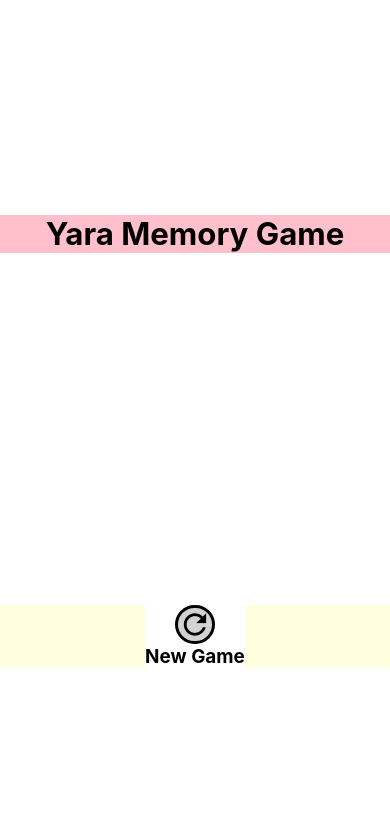
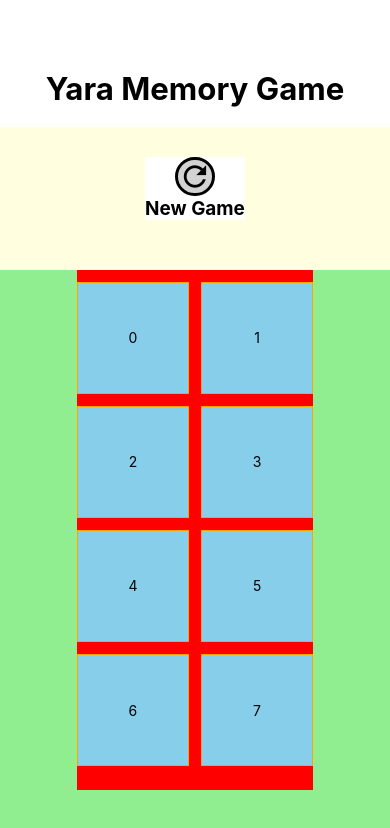
Before and after one commit to MarioVT13/memory-game, a React Native app: screen / in a window 390 px wide. Shown: the top 828 px of the page. Built offline with nearby package versions, Linux system fonts and the light colour scheme.

Commit message:
feat: added initial game area structure

```diff
--- /dev/null
+++ b/src/components/TitleHeader.tsx
@@ -0,0 +1,26 @@
+import { StyleSheet, Text, View } from "react-native";
+import { horizontalScale } from "../utils/ScalingUtil";
+
+export default function TitleHeader() {
+  return (
+    <View style={styles.parentContainer}>
+      <Text style={styles.title}>Yara Memory Game</Text>
+    </View>
+  );
+}
+
+const styles = StyleSheet.create({
+  parentContainer: {
+    height: "15%",
+    paddingTop: "20%",
+    alignItems: "center",
+    width: "100%",
+  },
+  title: {
+    position: "absolute",
+    bottom: "15%",
+    fontSize: horizontalScale(28),
+    fontWeight: "bold",
+    textAlign: "center",
+  },
+});
--- a/src/components/game/MemoryGameMain.tsx
+++ b/src/components/game/MemoryGameMain.tsx
@@ -15,9 +15,10 @@ export default function MemoryGameMain() {
 
 const styles = StyleSheet.create({
   parentContainer: {
+    height: "85%",
     width: "100%",
     backgroundColor: "lightyellow",
     alignItems: "center",
-    justifyContent: "space-around",
+    justifyContent: "flex-end",
   },
 });
--- /dev/null
+++ b/src/components/game/components/Card.tsx
@@ -0,0 +1,25 @@
+import { StyleSheet, Text, View } from "react-native";
+import { verticalScale } from "../../../utils/ScalingUtil";
+
+export default function Card({ item, index }: { item: number; index: number }) {
+  const middleMarginBetweenItems = index % 2 == 0 ? verticalScale(10) : 0;
+
+  return (
+    <View style={[styles.card, { marginRight: middleMarginBetweenItems }]}>
+      <Text>{item}</Text>
+    </View>
+  );
+}
+
+const styles = StyleSheet.create({
+  card: {
+    width: verticalScale(90),
+    height: verticalScale(90),
+    marginBottom: verticalScale(10),
+    justifyContent: "center",
+    alignItems: "center",
+    backgroundColor: "skyblue", // Just for visibility
+    borderColor: "orange",
+    borderWidth: 1,
+  },
+});
--- a/src/components/game/components/GameArea.tsx
+++ b/src/components/game/components/GameArea.tsx
@@ -1,16 +1,40 @@
-import { StyleSheet, Text, TouchableOpacity, View } from "react-native";
+import { FlatList, StyleSheet, Text, View } from "react-native";
 import Icon from "react-native-vector-icons/MaterialCommunityIcons";
-import { horizontalScale } from "../../../utils/ScalingUtil";
+import { horizontalScale, verticalScale } from "../../../utils/ScalingUtil";
+import Card from "./Card";
+
+type DataType = {};
 
 export default function GameArea() {
-  return <View style={styles.parentContainer}></View>;
+  const allCards = [...Array(8).keys()];
+
+  return (
+    <View style={styles.parentContainer}>
+      <FlatList
+        data={allCards}
+        renderItem={({ item, index }) => <Card index={index} item={item} />}
+        showsVerticalScrollIndicator={false}
+        numColumns={2}
+        contentContainerStyle={styles.flatListContainer}
+        // keyExtractor={(item: DataType, index: number) =>
+        //   `${item.id}_${index}`
+        // }
+      />
+    </View>
+  );
 }
 
 const styles = StyleSheet.create({
   parentContainer: {
     width: "100%",
+    height: "80%",
     backgroundColor: "lightgreen",
     alignItems: "center",
-    justifyContent: "center",
+  },
+
+  flatListContainer: {
+    alignItems: "center",
+    paddingVertical: "5%",
+    backgroundColor: "red",
   },
 });
--- a/src/components/game/components/NewGameButton.tsx
+++ b/src/components/game/components/NewGameButton.tsx
@@ -4,20 +4,29 @@ import { horizontalScale } from "../../../utils/ScalingUtil";
 
 export default function NewGameButton() {
   return (
-    <TouchableOpacity style={styles.parentContainer} onPress={() => {}}>
-      <View style={styles.newGameIcon}>
-        <Icon name={"refresh"} size={horizontalScale(30)} color={"#000"} />
-      </View>
-      <Text style={styles.newGameLabel}>New Game</Text>
-    </TouchableOpacity>
+    <View style={styles.parentContainer}>
+      <TouchableOpacity style={styles.newGameContainer} onPress={() => {}}>
+        <View style={styles.newGameIcon}>
+          <Icon name={"refresh"} size={horizontalScale(30)} color={"#000"} />
+        </View>
+        <Text style={styles.newGameLabel}>New Game</Text>
+      </TouchableOpacity>
+    </View>
   );
 }
 
 const styles = StyleSheet.create({
   parentContainer: {
+    height: "20%",
+    width: "100%",
+    alignItems: "center",
+    justifyContent: "center",
+  },
+  newGameContainer: {
     alignItems: "center",
     justifyContent: "center",
     backgroundColor: "#fff",
+    marginBottom: "5%",
   },
   newGameIcon: {
     backgroundColor: "lightgray",
--- a/src/screens/HomeScreen.tsx
+++ b/src/screens/HomeScreen.tsx
@@ -1,42 +1,12 @@
 import { StyleSheet, Text, View } from "react-native";
-import { horizontalScale } from "../utils/ScalingUtil";
 import MemoryGameMain from "../components/game/MemoryGameMain";
+import TitleHeader from "../components/TitleHeader";
 
 export default function HomeScreen() {
   return (
-    <View style={styles.parentContainer}>
-      <View style={styles.titleContainer}>
-        <Text style={styles.title}>Yara Memory Game</Text>
-      </View>
-      <View style={styles.contentContainer}>
-        <MemoryGameMain />
-      </View>
-    </View>
+    <>
+      <TitleHeader />
+      <MemoryGameMain />
+    </>
   );
 }
-
-const styles = StyleSheet.create({
-  parentContainer: {
-    width: "100%",
-    height: "100%",
-    backgroundColor: "#fff",
-    alignItems: "center",
-    justifyContent: "space-around",
-  },
-  titleContainer: {
-    marginTop: "10%",
-    backgroundColor: "pink",
-    alignItems: "center",
-    width: "100%",
-  },
-  title: {
-    fontSize: horizontalScale(28),
-    fontWeight: "bold",
-    textAlign: "center",
-  },
-  contentContainer: {
-    backgroundColor: "lightblue",
-    alignItems: "center",
-    width: "100%",
-  },
-});
```
